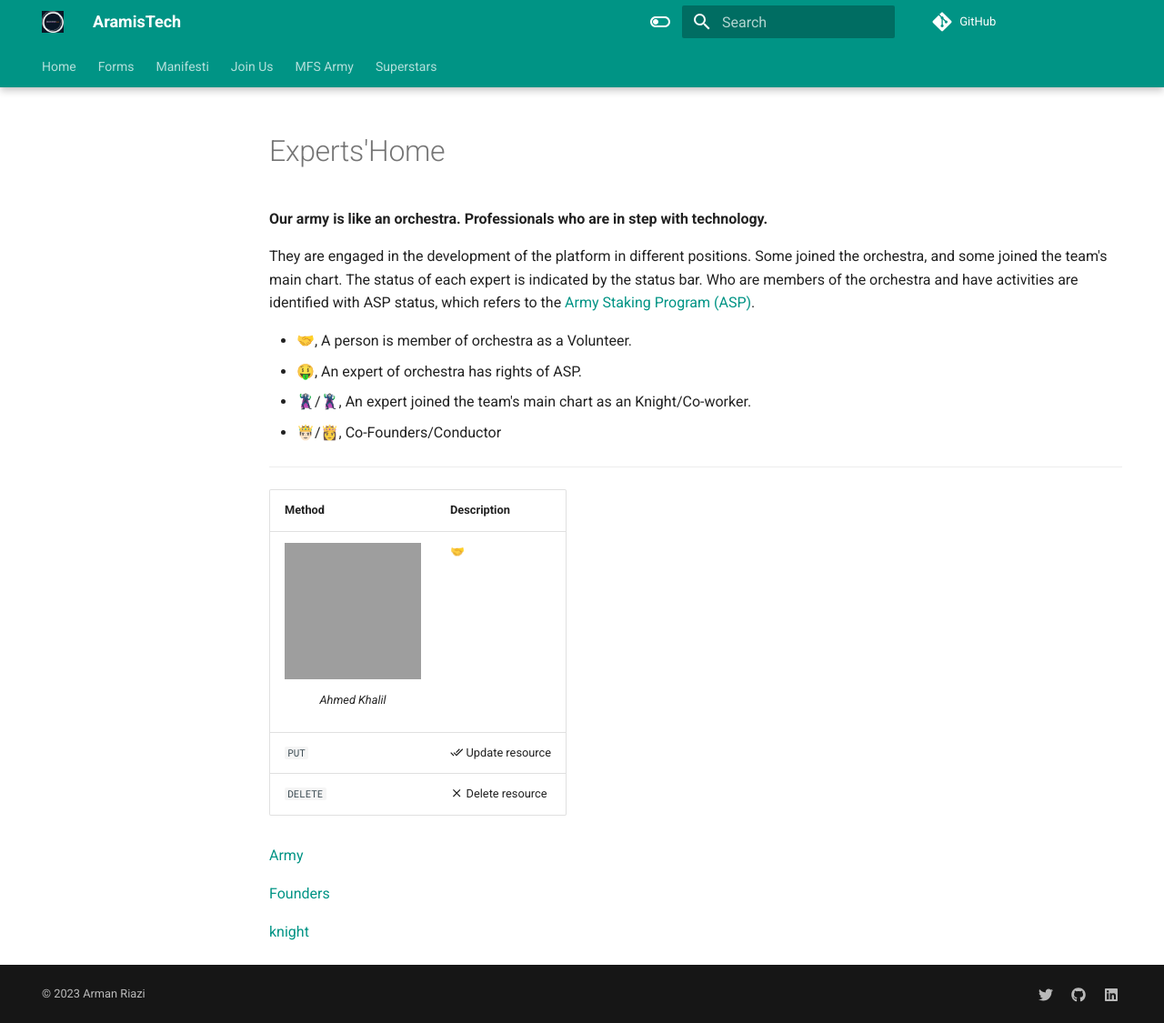
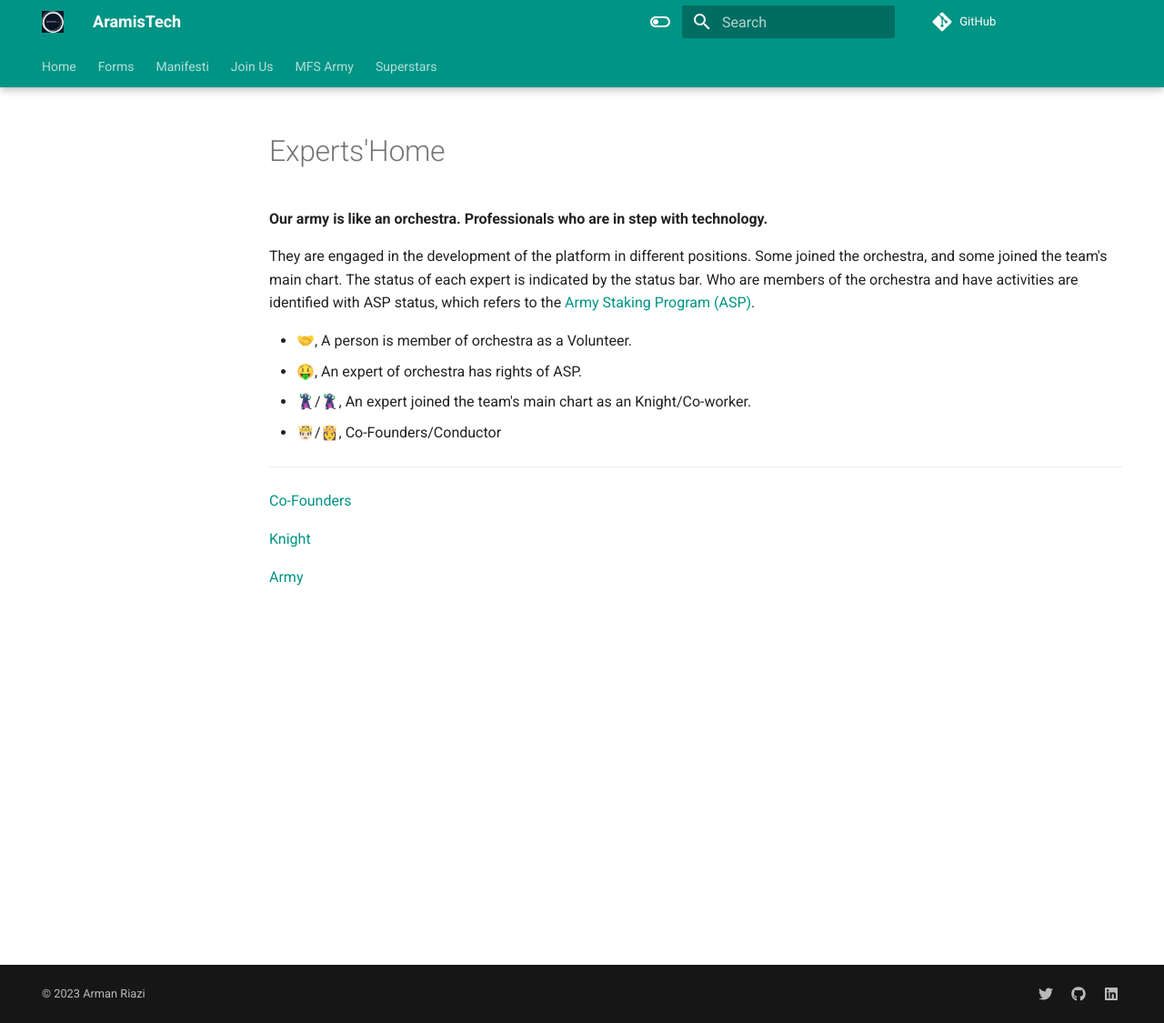
Before and after one commit to 21crickets/21crickets.github.io, an MkDocs documentation site: the page built from docs/Chart/Chart.md, in a window 1280 px wide and 1125 px high. Shown: the whole window at 91% size. Built offline with MkDocs 1.6.1 and Material for MkDocs 9.7.7, drawn with Linux system fonts in a browser that asks for light colours; grey boxes are pictures that could not be loaded.

```diff
--- a/docs/Chart/Chart.md
+++ b/docs/Chart/Chart.md
@@ -17,18 +17,8 @@ They are engaged in the development of the platform in different positions. Some
 ---
 
 
+[Co-Founders](./founders.md)
 
-| Method      | Description                          |
-| ----------- | ------------------------------------ |
-| <figure markdown> ![Token distribution](https://avatars.githubusercontent.com/u/63037202?v=4){ width="150" height="200" align=center }<figcaption>Ahmed Khalil</figcaption></figure> | 🤝 |
-| `PUT`       | :material-check-all: Update resource |
-| `DELETE`    | :material-close:     Delete resource |
-
-
-
+[Knight](./knight.md)
 
 [Army](./army.md)
-
-[Founders](./founders.md)
-
-[knight](./knight.md)
```
Also changed, not shown: docs/Chart/army.md (+4 -4 lines), docs/Chart/founders.md (+3 -4 lines).
